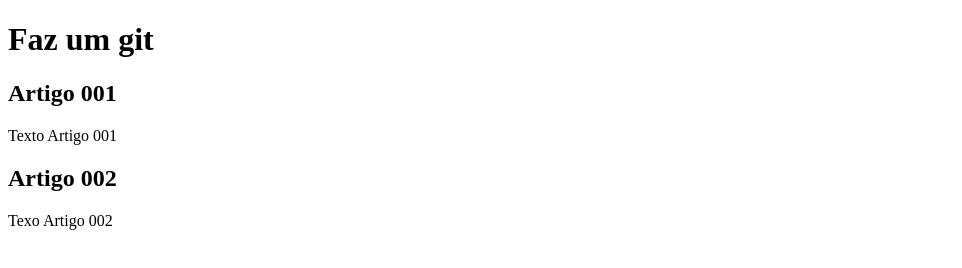
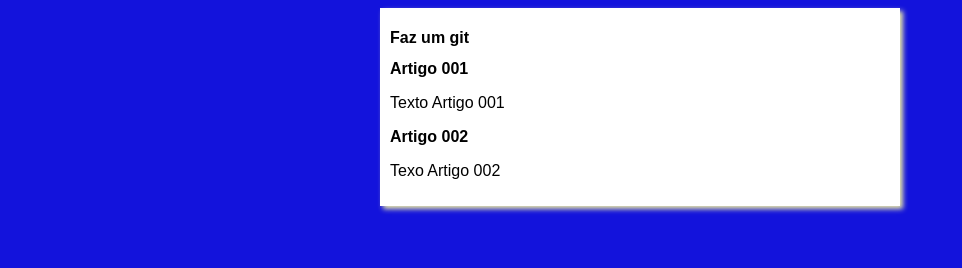
Before and after one commit to Robert-FM/site_teste, a plain HTML site: page index.html in a window 1280 px wide. Shown: the whole page, without its empty margins (0-962 px from the left). Drawn offline with Linux system fonts and the light colour scheme.

Commit message:
add desigin

```diff
--- /dev/null
+++ b/forma/style.css
@@ -0,0 +1,16 @@
+*{
+    font-family: Arial, Helvetica, sans-serif;
+    font-size: 16px;
+}
+
+body{
+    background-color: rgb(19, 19, 220);
+}
+
+main{
+    background-color: white;
+    width: 500px;
+    margin: auto;
+    padding: 10px;
+    box-shadow: 3px 3px 5px rgb(235, 235, 167);
+}
--- a/index.html
+++ b/index.html
@@ -4,6 +4,7 @@
     <meta charset="UTF-8">
     <meta name="viewport" content="width=device-width, initial-scale=1.0">
     <title>Git e GitHub</title>
+    <link rel="stylesheet" href="forma/style.css">
 </head>
 <body>
     <main>
```
